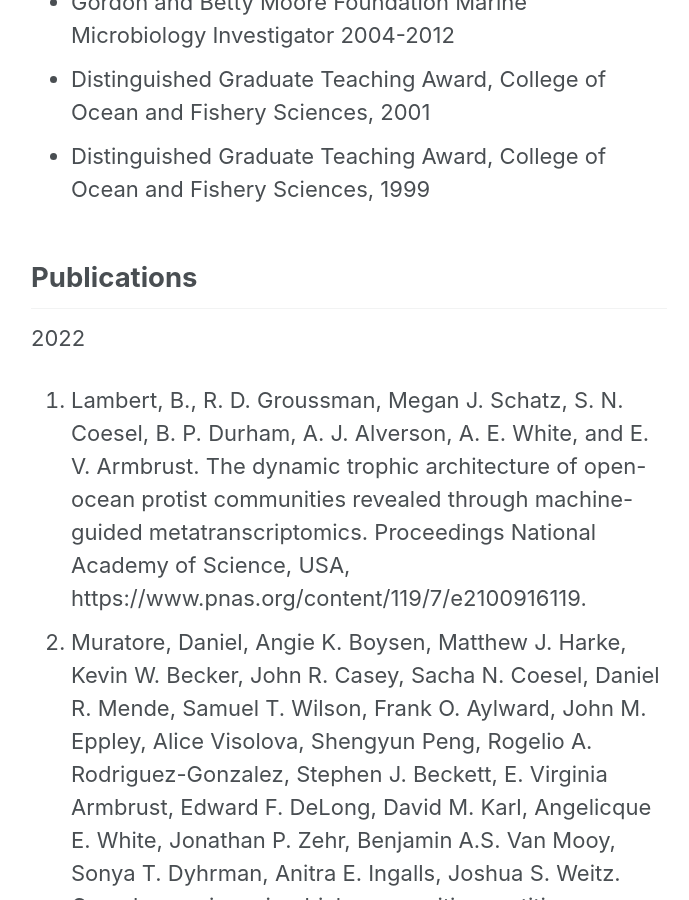
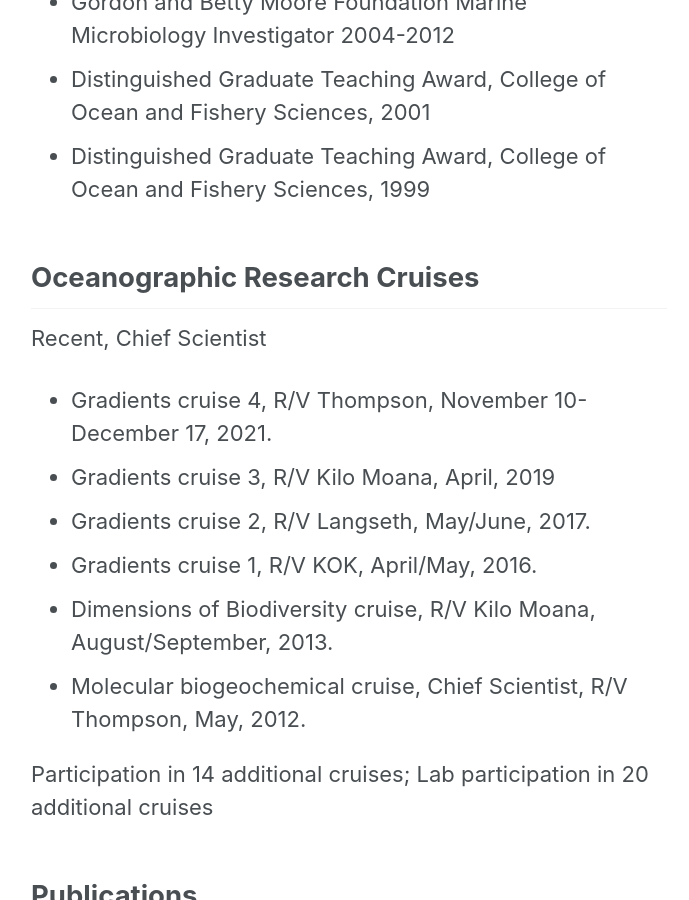
Before and after one commit to armbrustlab/armbrustlab.github.io, a Jekyll site: the page built from collections/_people/armbrust.md, in a window 1280 px wide and 900 px high, scrolled down 2841 px. Shown: the whole window, without its empty margins (291-980 px from the left). Built offline with Jekyll 4.4.1, drawn with Linux system fonts in a browser that asks for light colours; nearby versions of some CDN libraries.

Commit message:
Update armbrust.md

```diff
--- a/collections/_people/armbrust.md
+++ b/collections/_people/armbrust.md
@@ -37,6 +37,18 @@ Phytoplankton are the main focus of research in our lab. These organisms are res
 * Gordon and Betty Moore Foundation Marine Microbiology Investigator 2004-2012
 * Distinguished Graduate Teaching Award, College of Ocean and Fishery Sciences, 2001
 * Distinguished Graduate Teaching Award, College of Ocean and Fishery Sciences, 1999
+
+## Oceanographic Research Cruises
+Recent, Chief Scientist
+* Gradients cruise 4, R/V Thompson, November 10-December 17, 2021.
+* Gradients cruise 3, R/V Kilo Moana, April, 2019
+* Gradients cruise 2, R/V Langseth, May/June, 2017.
+* Gradients cruise 1, R/V KOK, April/May, 2016.
+* Dimensions of Biodiversity cruise, R/V Kilo Moana, August/September, 2013.
+* Molecular biogeochemical cruise, Chief Scientist, R/V Thompson, May, 2012.
+
+Participation in 14 additional cruises;
+Lab participation in 20 additional cruises
 
 ## Publications
 
```
